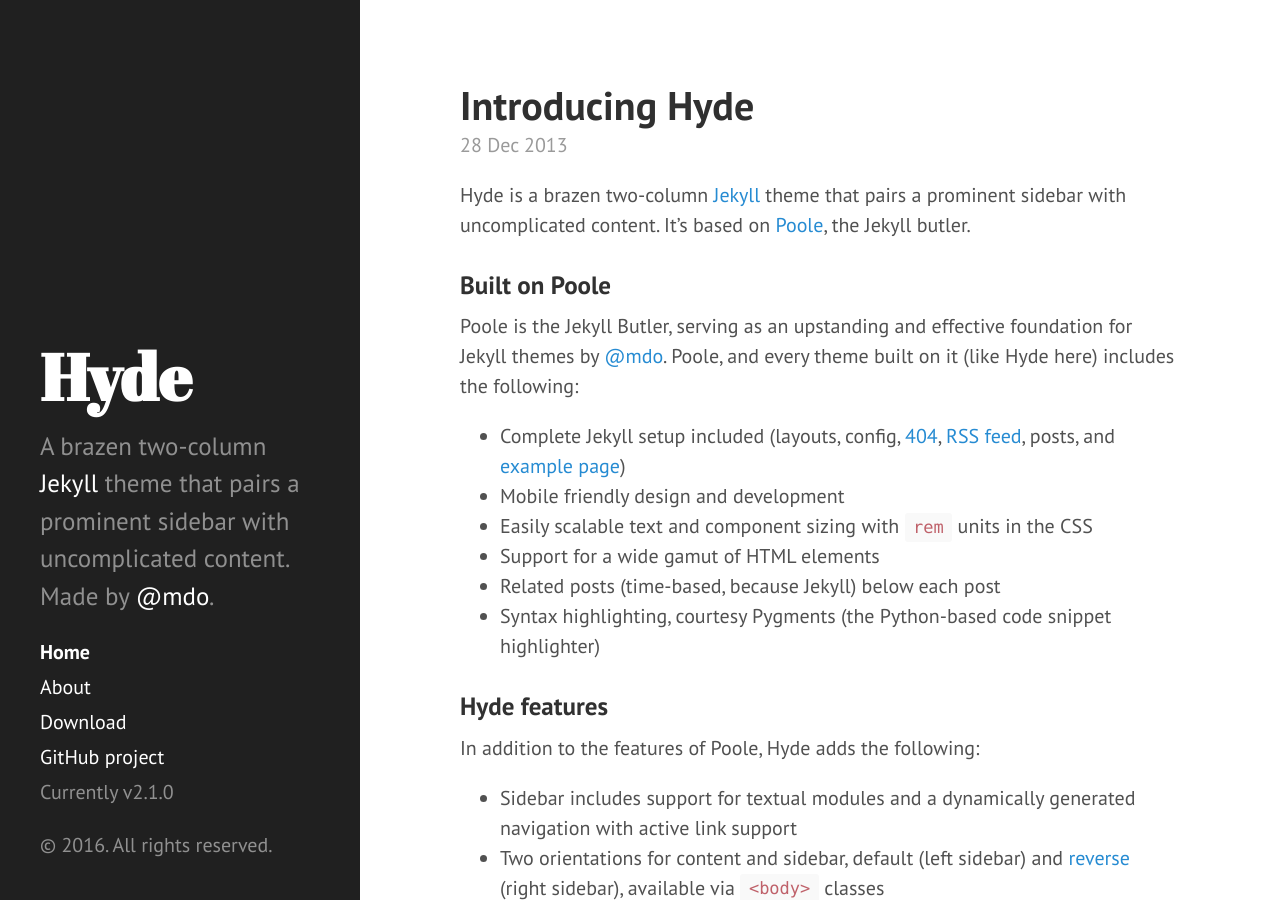
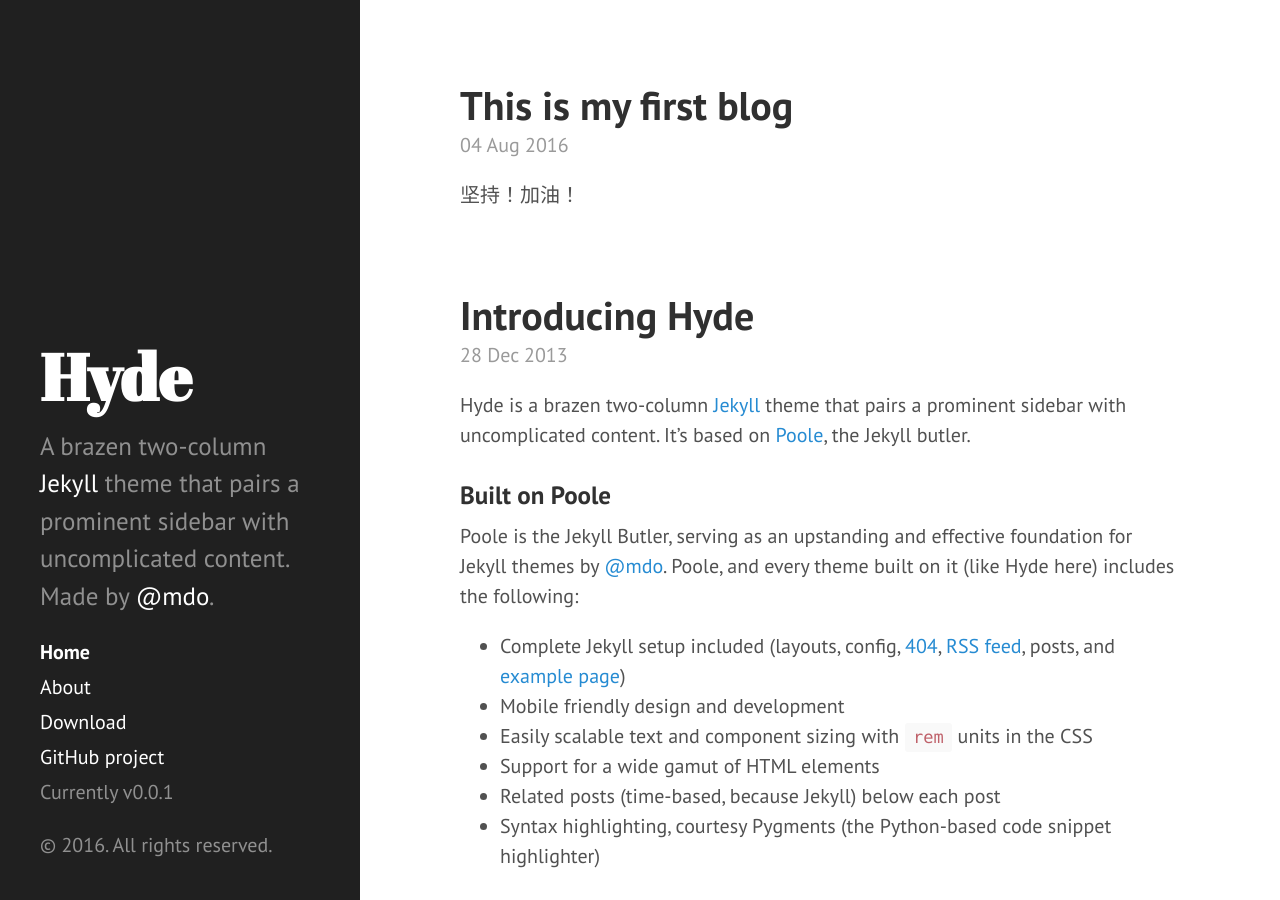
Before and after one commit to rainhu/rainhu.github.io, a Jekyll site: the page built from index.html, in a window 1280 px wide and 900 px high. Built offline with Jekyll 4.4.1, drawn with Linux system fonts in a browser that asks for light colours; Markdown is read by kramdown in place of the engine named in the settings; the list of posts is cut into pages by our own code.

Commit message:
myfirstblog

```diff
--- a/_config.yml
+++ b/_config.yml
@@ -20,7 +20,7 @@ author:
 paginate:         5
 
 # Custom vars
-version:          2.1.0
+version:          0.0.1
 
 github:
-  repo:           https://github.com/poole/hyde
+  repo:           https://github.com/rainhu
--- /dev/null
+++ b/_posts/2016-08-04-my-first-blog.md
@@ -0,0 +1,5 @@
+---
+layout: post
+title: This is my first blog
+---
+坚持！加油！
```
